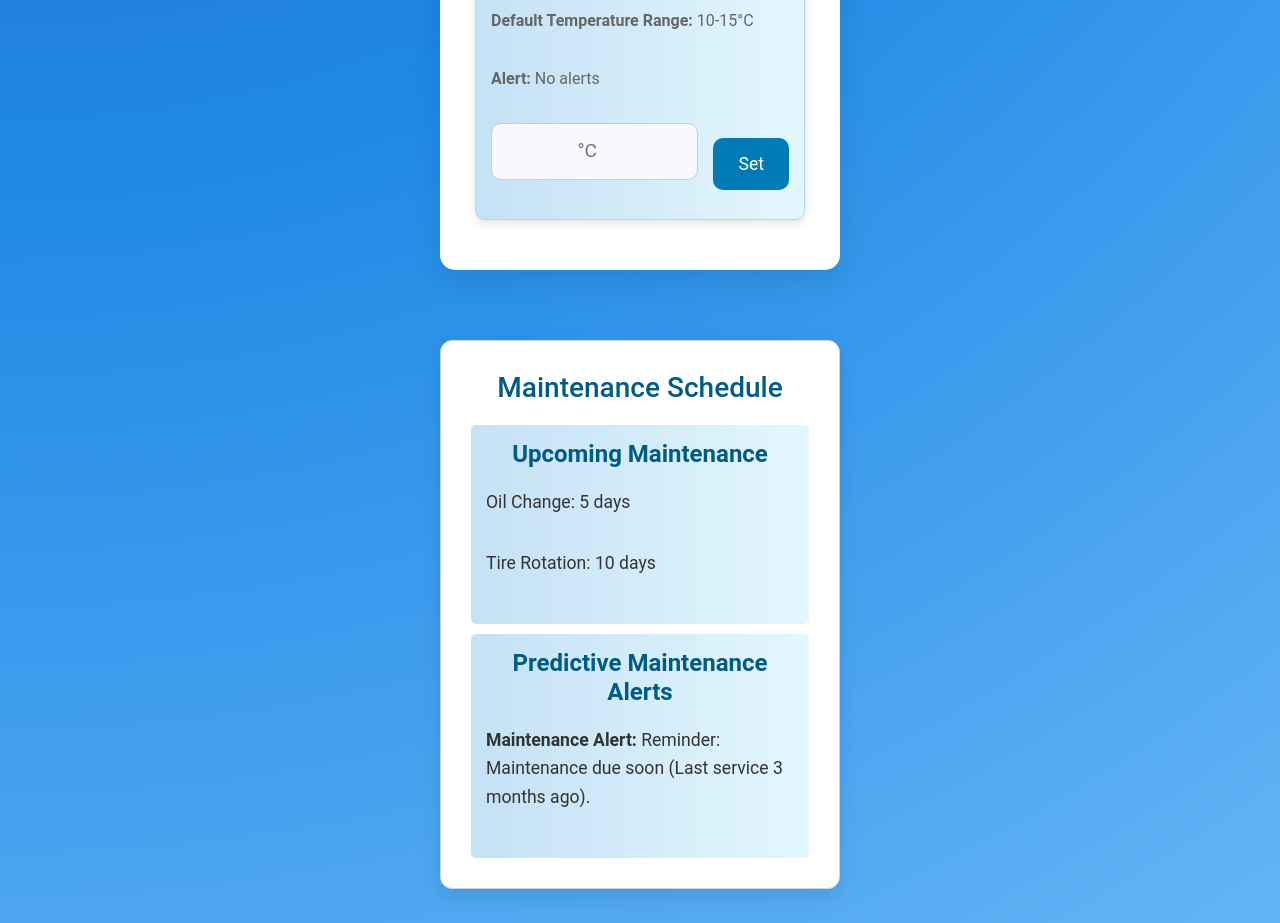
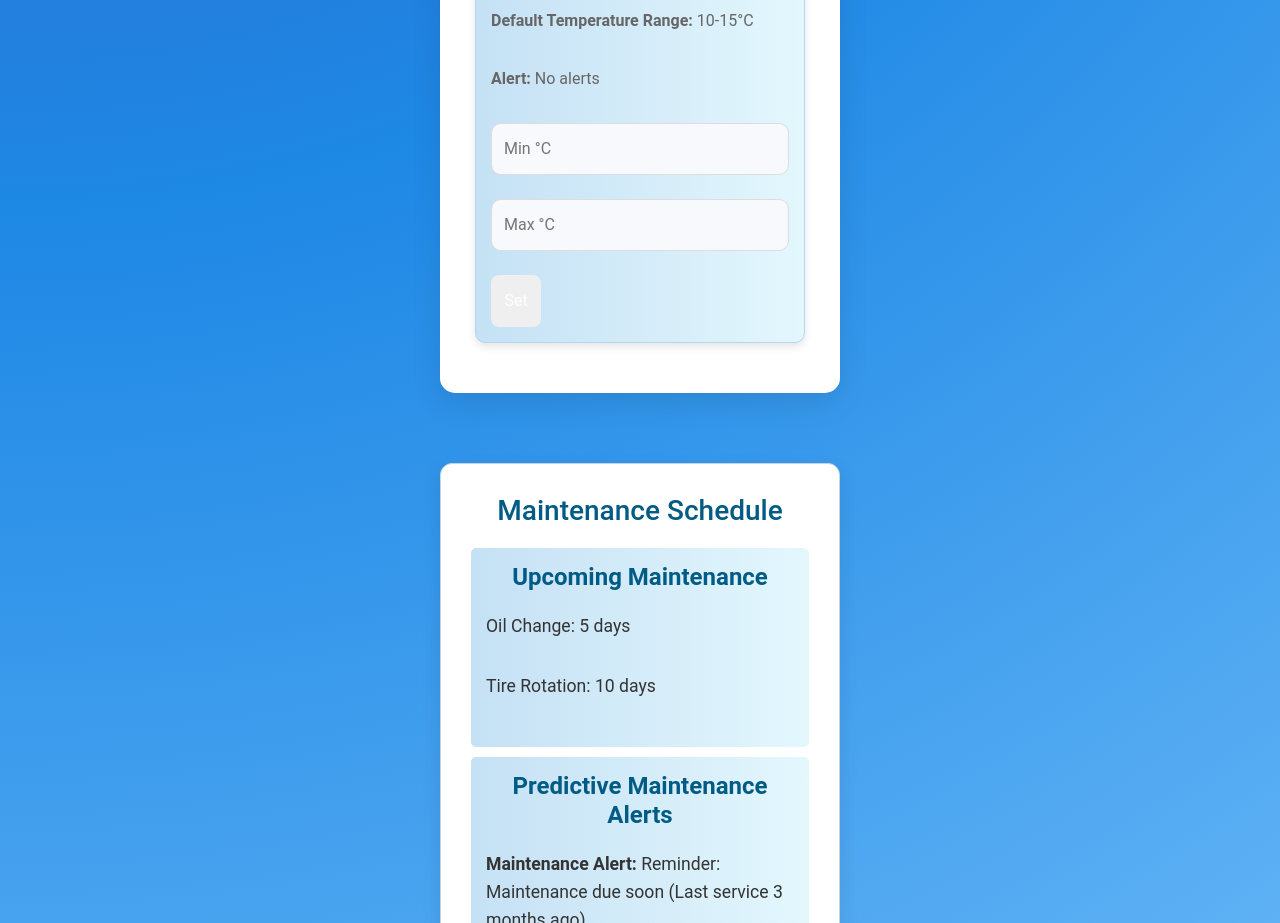
Before and after one commit to adhidhyaRP/newfleet, a React (Vite) app: page /temperature-control in a window 1280 px wide. Shown: the part 1000-1923 px from the top of the page. Built offline with nearby package versions, Linux system fonts and the light colour scheme.

Commit message:
Update TemperatureControl.jsx

```diff
--- a/src/TemperatureControl.jsx
+++ b/src/TemperatureControl.jsx
@@ -1,10 +1,10 @@
 import React, { useState } from "react";
 import { useLocation, useNavigate } from "react-router-dom";
 import { MapContainer, TileLayer, Marker, Popup, Polyline } from "react-leaflet";
-import L from 'leaflet';
-import './TemperatureControl.css';
-import './MaintenanceAlert.css';
-import 'leaflet/dist/leaflet.css';
+import L from "leaflet";
+import "./TemperatureControl.css";
+import "./MaintenanceAlert.css";
+import "leaflet/dist/leaflet.css";
 
 const customMarkerIcon = new L.Icon({
   iconUrl: "https://cdnjs.cloudflare.com/ajax/libs/leaflet/1.7.1/images/marker-icon.png",
@@ -16,17 +16,19 @@ const customMarkerIcon = new L.Icon({
 });
 
 const destinations = {
-  1: { lat: 19.0760, lng: 72.8777, name: 'Mumbai, Maharashtra' },
-  2: { lat: 28.7041, lng: 77.1025, name: 'Delhi, Delhi' },
-  3: { lat: 22.5726, lng: 88.3639, name: 'Kolkata, West Bengal' },
-  4: { lat: 13.0827, lng: 80.2707, name: 'Chennai, Tamil Nadu' },
-  5: { lat: 12.9716, lng: 77.5946, name: 'Bangalore, Karnataka' },
+  1: { lat: 19.0760, lng: 72.8777, name: "Mumbai, Maharashtra" },
+  2: { lat: 28.7041, lng: 77.1025, name: "Delhi, Delhi" },
+  3: { lat: 22.5726, lng: 88.3639, name: "Kolkata, West Bengal" },
+  4: { lat: 13.0827, lng: 80.2707, name: "Chennai, Tamil Nadu" },
+  5: { lat: 12.9716, lng: 77.5946, name: "Bangalore, Karnataka" },
 };
 
 function TemperatureControl() {
   const location = useLocation();
   const navigate = useNavigate();
-  const [setTemp, setSetTemp] = useState("");
+  const [minTemp, setMinTemp] = useState("");
+  const [maxTemp, setMaxTemp] = useState("");
+  const [temperatureRange, setTemperatureRange] = useState("10-15°C");
   const currentData = location.state?.currentData ?? {};
 
   const currentLocation = {
@@ -37,11 +39,16 @@ function TemperatureControl() {
   const truckId = currentData.truck_id ?? 1; // Default to Truck ID 1 if no data is provided
   const destination = destinations[truckId];
 
-  const handleSetTemp = () => {
-    alert(`Set temperature to ${setTemp}°C for Truck ID ${truckId}`);
+  const handleSetTempRange = () => {
+    if (minTemp && maxTemp && Number(minTemp) < Number(maxTemp)) {
+      setTemperatureRange(`${minTemp}-${maxTemp}°C`);
+      alert(`Temperature range set to ${minTemp}-${maxTemp}°C for Truck ID ${truckId}`);
+    } else {
+      alert("Please enter a valid temperature range.");
+    }
   };
 
-  // Hardcoded maintenance logic based on unique ideas
+  // Hardcoded maintenance logic
   const calculateMaintenanceAlert = () => {
     const temperature = currentData.temperature ?? 25; // Default temperature
     const daysSinceLastService = currentData.lastServiceDays ?? 60; // Default days since service
@@ -73,7 +80,7 @@ function TemperatureControl() {
       {/* Map Section */}
       <div className="map-container">
         <h2>Truck Route</h2>
-        <MapContainer center={currentLocation} zoom={6} style={{ width: '100%', height: '700px' }}>
+        <MapContainer center={currentLocation} zoom={6} style={{ width: "100%", height: "700px" }}>
           <TileLayer url="https://{s}.tile.openstreetmap.org/{z}/{x}/{y}.png" />
 
           {/* Marker for Current Location */}
@@ -90,7 +97,7 @@ function TemperatureControl() {
           <Polyline
             positions={[
               [currentLocation.lat, currentLocation.lng], // Starting point
-              [destination.lat, destination.lng],        // Destination
+              [destination.lat, destination.lng], // Destination
             ]}
             color="blue"
             weight={5}
@@ -105,16 +112,22 @@ function TemperatureControl() {
         <div className="truck-card">
           <h3>Truck ID: {truckId}</h3>
           <p><strong>Current Temperature:</strong> {currentData.temperature ?? "N/A"} °C</p>
-          <p><strong>Default Temperature Range:</strong> 10-15°C</p>
+          <p><strong>Default Temperature Range:</strong> {temperatureRange}</p>
           <p><strong>Alert:</strong> {currentData.action ?? "No alerts"}</p>
-          <div className="set-temp">
+          <div className="set-temp-range">
             <input
               type="number"
-              placeholder="°C"
-              value={setTemp}
-              onChange={(e) => setSetTemp(e.target.value)}
+              placeholder="Min °C"
+              value={minTemp}
+              onChange={(e) => setMinTemp(e.target.value)}
             />
-            <button onClick={handleSetTemp}>Set</button>
+            <input
+              type="number"
+              placeholder="Max °C"
+              value={maxTemp}
+              onChange={(e) => setMaxTemp(e.target.value)}
+            />
+            <button onClick={handleSetTempRange}>Set</button>
           </div>
         </div>
       </div>
@@ -130,7 +143,6 @@ function TemperatureControl() {
         <div className="predictive-analytics">
           <h4>Predictive Maintenance Alerts</h4>
           <p><strong>Maintenance Alert:</strong> {calculateMaintenanceAlert()}</p>
-
         </div>
       </div>
     </div>
```
